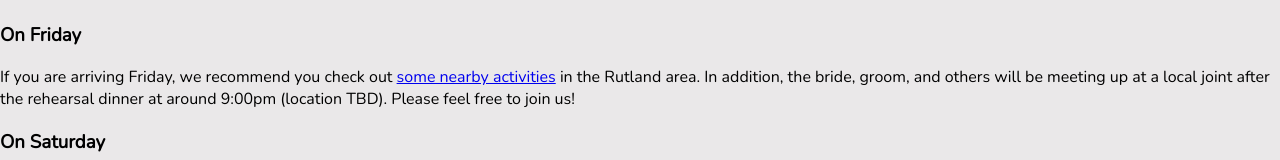
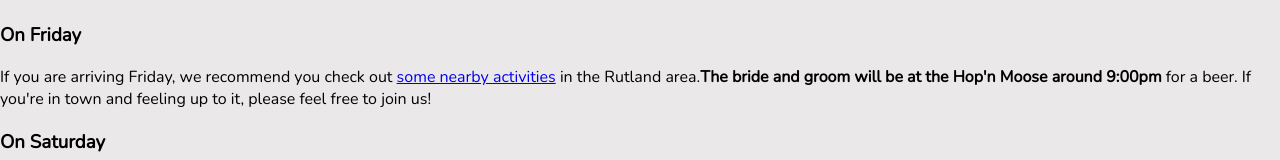
Before and after one commit to pseudoramble/wedding, a React (Vite) app: page /wedding/the-weekend in a window 1280 px wide. Shown: the part 279-439 px from the top of the page. Built offline with nearby package versions, Linux system fonts and the light colour scheme.

Commit message:
Update where we will meet on Friday night.

```diff
--- a/src/pages/TheWeekend.js
+++ b/src/pages/TheWeekend.js
@@ -26,8 +26,7 @@ export default () => (
     <h3>On Friday</h3>
     <p>
       If you are arriving Friday, we recommend you check out <Link to={"/wedding/more-info"}>some nearby activities</Link> in the Rutland area.
-      In addition, the bride, groom, and others will be meeting up at a local joint after the rehearsal dinner at around 9:00pm (location TBD).
-      Please feel free to join us!
+      <strong>The bride and groom will be at the Hop'n Moose around 9:00pm</strong> for a beer. If you're in town and feeling up to it, please feel free to join us!
     </p>
 
     <h3>On Saturday</h3>
```
